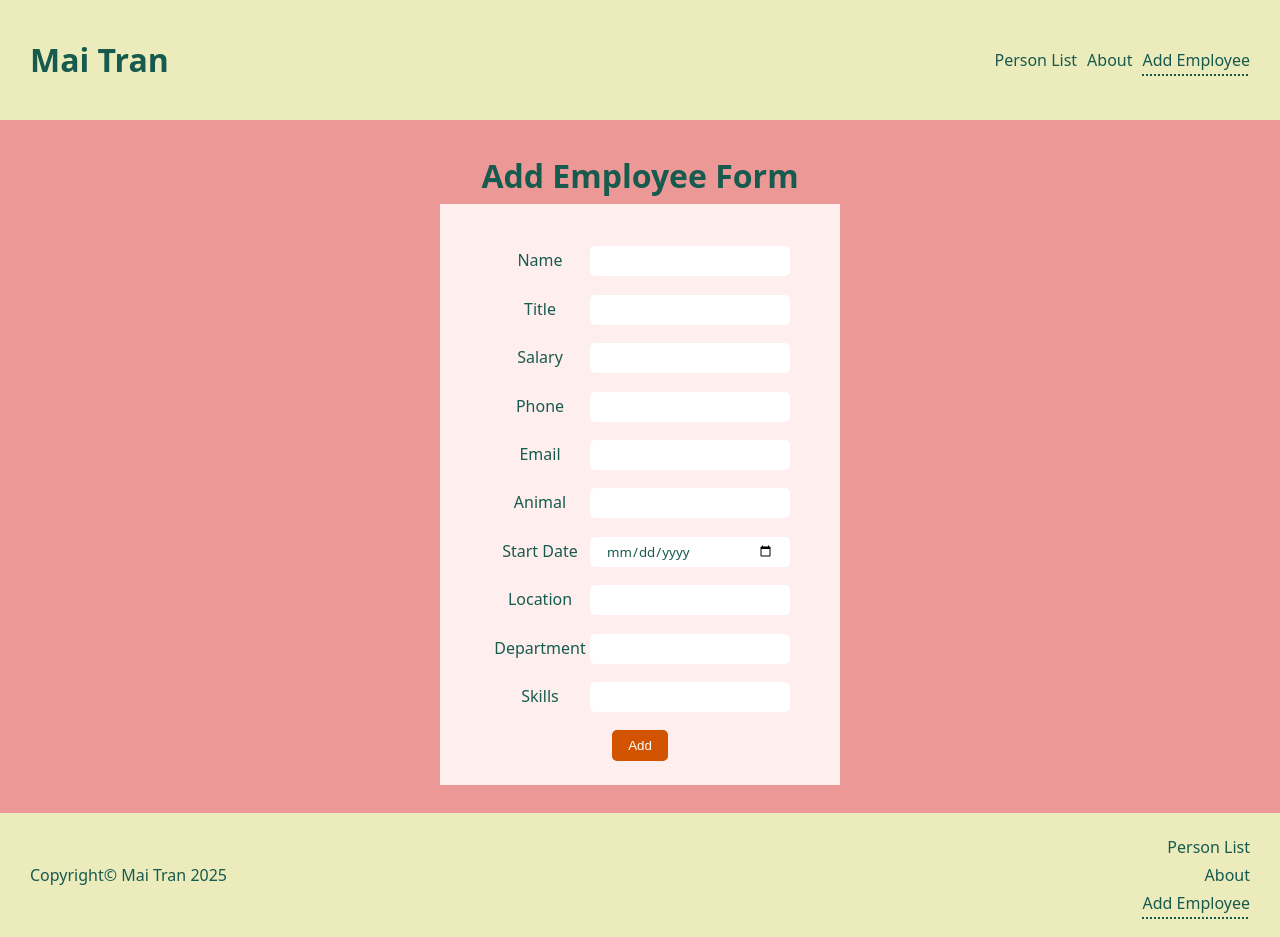
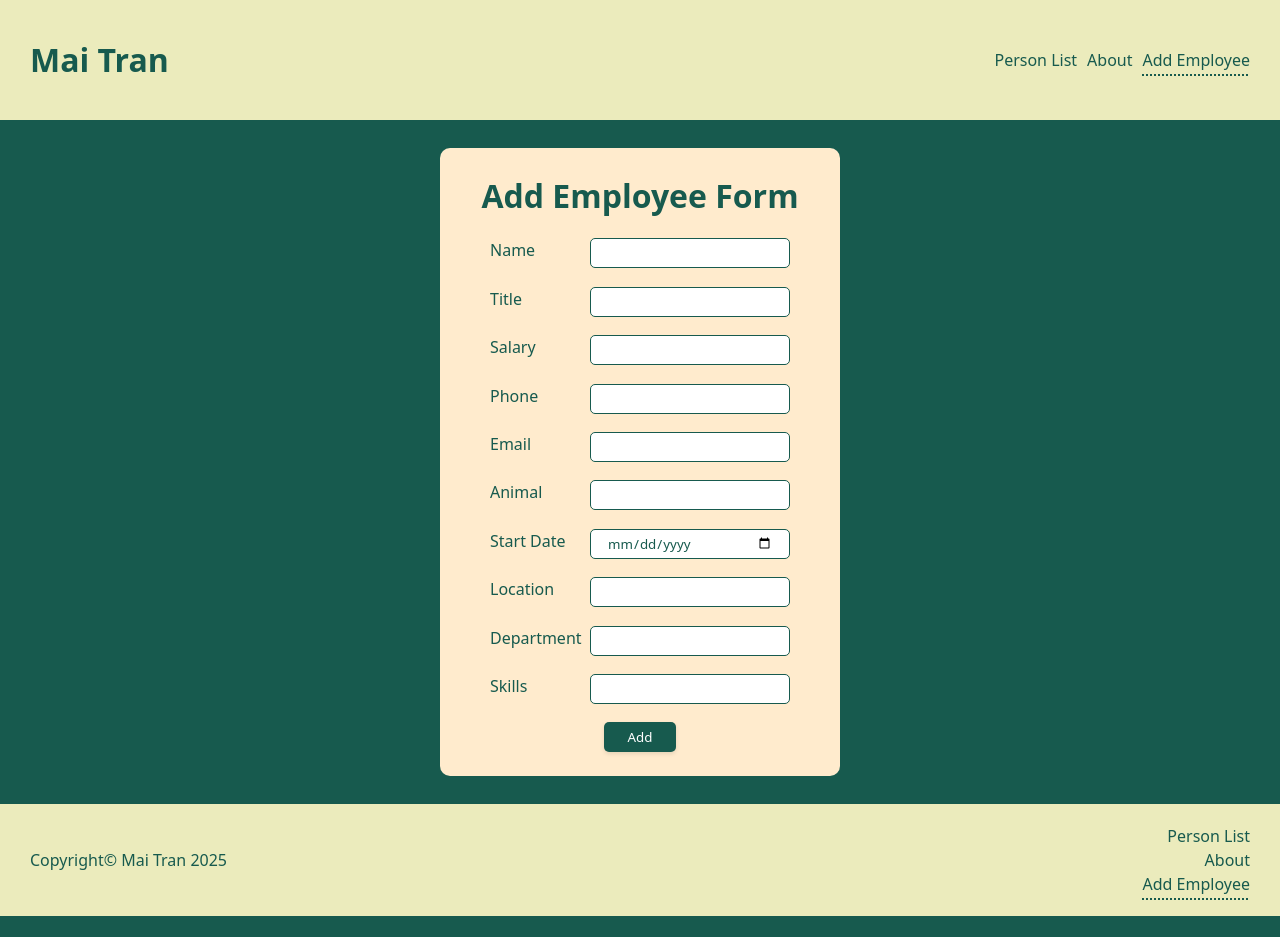
Before and after one commit to MaiTran41/hr_app, a React (Vite) app: page /add in a window 1280 px wide. After the commit the page ends 916 px from the top, so only its background shows below. Built offline with nearby package versions, Linux system fonts and the light colour scheme; data requests are answered from the project's data file.

Commit message:
fix stylings

```diff
--- a/db.json
+++ b/db.json
@@ -11,10 +11,7 @@
       "startDate": "2018-04-01",
       "location": "Helsinki",
       "department": "Human Resources",
-      "skills": [
-        "Recruiting",
-        "Communication"
-      ]
+      "skills": ["Recruiting", "Communication"]
     },
     {
       "id": "2",
@@ -27,11 +24,7 @@
       "startDate": "2024-12-15",
       "location": "Tampere",
       "department": "Engineering",
-      "skills": [
-        "JavaScript",
-        "React",
-        "Node.js"
-      ]
+      "skills": ["JavaScript", "React", "Node.js"]
     },
     {
       "id": "3",
@@ -44,11 +37,7 @@
       "startDate": "2020-01-10",
       "location": "Turku",
       "department": "Marketing",
-      "skills": [
-        "Social Media",
-        "Content Creation",
-        "SEO"
-      ]
+      "skills": ["Social Media", "Content Creation", "SEO"]
     },
     {
       "id": "4",
@@ -61,11 +50,7 @@
       "startDate": "2025-01-04",
       "location": "Helsinki",
       "department": "Finance",
-      "skills": [
-        "Financial Modeling",
-        "Data Analysis",
-        "Reporting"
-      ]
+      "skills": ["Financial Modeling", "Data Analysis", "Reporting"]
     },
     {
       "id": "5",
@@ -78,11 +63,7 @@
       "startDate": "2021-03-08",
       "location": "Espoo",
       "department": "Design",
-      "skills": [
-        "UI Design",
-        "Prototyping",
-        "Figma"
-      ]
+      "skills": ["UI Design", "Prototyping", "Figma"]
     },
     {
       "id": "6",
@@ -95,10 +76,7 @@
       "startDate": "2016-11-14",
       "location": "Vantaa",
       "department": "Operations",
-      "skills": [
-        "Project Planning",
-        "Team Leadership"
-      ]
+      "skills": ["Project Planning", "Team Leadership"]
     },
     {
       "id": "7",
@@ -111,10 +89,7 @@
       "startDate": "2022-01-17",
       "location": "Oulu",
       "department": "Customer Service",
-      "skills": [
-        "Problem Solving",
-        "Communication"
-      ]
+      "skills": ["Problem Solving", "Communication"]
     },
     {
       "id": "8",
@@ -127,11 +102,7 @@
       "startDate": "2015-07-03",
       "location": "Tampere",
       "department": "Engineering",
-      "skills": [
-        "Python",
-        "AWS",
-        "System Architecture"
-      ]
+      "skills": ["Python", "AWS", "System Architecture"]
     },
     {
       "id": "9",
@@ -144,11 +115,7 @@
       "startDate": "2020-09-01",
       "location": "Jyväskylä",
       "department": "Sales",
-      "skills": [
-        "Negotiation",
-        "CRM",
-        "Presentation"
-      ]
+      "skills": ["Negotiation", "CRM", "Presentation"]
     },
     {
       "id": "10",
@@ -161,133 +128,7 @@
       "startDate": "2019-04-15",
       "location": "Helsinki",
       "department": "IT",
-      "skills": [
-        "Networking",
-        "Windows",
-        "Linux"
-      ]
-    },
-    {
-      "id": "fd55",
-      "name": "wwwwww",
-      "title": "fewwefew",
-      "salary": "1122",
-      "phone": "112122",
-      "email": "mail@mail.com",
-      "animal": "qwddqwqw",
-      "startDate": "2025-04-28",
-      "location": "dqwqdw",
-      "department": "wdqdqw",
-      "skills": [
-        "qwdqdwdqw",
-        " qwdqqdew",
-        " qwdqwd"
-      ]
-    },
-    {
-      "id": "a169",
-      "name": "hhhhhhhh",
-      "title": "fhjegwfhe",
-      "salary": "123123",
-      "phone": "2432423",
-      "email": "mnail@bfhcw1",
-      "animal": "njgnvjkw",
-      "startDate": "2025-04-29",
-      "location": "egrfre",
-      "department": "ewffew",
-      "skills": [
-        "efwfe"
-      ]
-    },
-    {
-      "id": "f6f2",
-      "name": "jjjjjjjjjj",
-      "title": "bhjwbfhwe",
-      "salary": "121231",
-      "phone": "132123",
-      "email": "mai@ma.com",
-      "animal": "fox",
-      "startDate": "2015-01-13",
-      "location": "vwr",
-      "department": "efwewcf",
-      "skills": [
-        "efew"
-      ]
-    },
-    {
-      "id": "7d87",
-      "name": "hehhehhhehehe",
-      "title": "efwfewwe",
-      "salary": "132",
-      "phone": "1212",
-      "email": "mail@mail.com",
-      "animal": "cat",
-      "startDate": "2025-04-28",
-      "location": "ew",
-      "department": "fwe",
-      "skills": [
-        "dew"
-      ]
-    },
-    {
-      "id": "a33e",
-      "name": "hehhehehhhee",
-      "title": "efwffwefw",
-      "salary": "23",
-      "phone": "1212",
-      "email": "mail@mail.com",
-      "animal": "cat",
-      "startDate": "2025-05-07",
-      "location": "efwdew",
-      "department": "eqdeqw",
-      "skills": [
-        "deqdeqw"
-      ]
-    },
-    {
-      "id": "43c3",
-      "name": "test",
-      "title": "frewrerew",
-      "salary": "3212412",
-      "phone": "123123",
-      "email": "mail@mail.com",
-      "animal": "koala",
-      "startDate": "2025-04-29",
-      "location": "efwefw",
-      "department": "efwefw",
-      "skills": [
-        "efwewfwwef"
-      ]
-    },
-    {
-      "id": "948d",
-      "name": "TEST2",
-      "title": "erwfffew",
-      "salary": "1122",
-      "phone": "121",
-      "email": "mail@gmail.com",
-      "animal": "dolphin",
-      "startDate": "2025-04-29",
-      "location": "rq",
-      "department": "swde",
-      "skills": [
-        "as"
-      ]
-    },
-    {
-      "id": "0c9f",
-      "name": "wfew",
-      "title": "wffwef",
-      "salary": "12",
-      "phone": "11212",
-      "email": "mail@mail.com",
-      "animal": "cat",
-      "startDate": "2025-05-08",
-      "location": "cw",
-      "department": "cwd",
-      "skills": [
-        "c"
-      ]
+      "skills": ["Networking", "Windows", "Linux"]
     }
   ]
 }
--- a/index.html
+++ b/index.html
@@ -4,6 +4,11 @@
     <meta charset="UTF-8" />
     <link rel="icon" type="image/svg+xml" href="/vite.svg" />
     <meta name="viewport" content="width=device-width, initial-scale=1.0" />
+    <link
+      href="https://fonts.googleapis.com/css2?family=Nunito+Sans:wght@600;700&family=Source+Sans+Pro:wght@400;500&display=swap"
+      rel="stylesheet"
+    />
+
     <title>HR app</title>
   </head>
   <body>
--- a/src/components/Header/Header.module.css
+++ b/src/components/Header/Header.module.css
@@ -1,5 +1,6 @@
 header {
   background-color: #ebebbc;
+
   color: #175a4e;
   display: flex;
   justify-content: space-between;
--- a/src/components/PersonCard/PersonCard.jsx
+++ b/src/components/PersonCard/PersonCard.jsx
@@ -147,11 +147,27 @@ const PersonCard = ({
 
       {isEditing ? (
         <div className={styles.btnContainer}>
-          <button onClick={handleSaveFields}>Save</button>
-          <button onClick={handleCancel}>Cancel</button>
+          <button
+            className={`${styles.btn} ${styles.saveBtn}`}
+            onClick={handleSaveFields}
+          >
+            Save
+          </button>
+
+          <button
+            className={`${styles.btn} ${styles.cancelBtn}`}
+            onClick={handleCancel}
+          >
+            Cancel
+          </button>
         </div>
       ) : (
-        <button onClick={() => setIsEditing(!isEditing)}>Edit</button>
+        <button
+          className={`${styles.btn} ${styles.editBtn}`}
+          onClick={() => setIsEditing(!isEditing)}
+        >
+          Edit
+        </button>
       )}
     </div>
   );
--- a/src/components/PersonCard/PersonCard.module.css
+++ b/src/components/PersonCard/PersonCard.module.css
@@ -1,5 +1,8 @@
 .personBlock {
-  background-color: #eb9896;
+  /* background-color: #eb9896; */
+  background-color: blanchedalmond;
+  /* background-color: #ffeeee; */
+  font-family: var(--font-body);
   color: #175a4e;
   border-radius: 12px;
   padding: 1rem;
@@ -12,7 +15,7 @@
 }
 
 .inputs {
-  font-family: inherit;
+  font-family: var(--font-body);
   border: none;
   border-radius: 5px;
   height: 30px;
@@ -30,8 +33,9 @@
   gap: 0.75rem;
 }
 
-button {
-  background-color: #d35400;
+.btn {
+  font-family: var(--font-body);
+  background-color: #175a4e;
   color: white;
   border: none;
   border-radius: 5px;
@@ -39,7 +43,19 @@ button {
   padding: 8px 16px;
 }
 
-button:hover {
+.btn:hover {
   transition: 0.3s all ease;
-  background-color: #ae5112;
+  background-color: #144038;
 }
+
+.cancelBtn {
+  background-color: #ae2a2a;
+}
+
+.cancelBtn:hover {
+  background-color: #8f2727;
+}
+
+.saveBtn {
+  background-color: #175a4e;
+}
--- a/src/index.css
+++ b/src/index.css
@@ -1,8 +1,11 @@
 :root {
   font-family: system-ui, Avenir, Helvetica, Arial, sans-serif;
-  line-height: 1.75;
-  font-weight: 400;
-  color: rgba(255, 255, 255, 0.87);
+  line-height: 1.5;
+  /* font-weight: 400; */
+  /* color: rgba(255, 255, 255, 0.87); */
+
+  --font-heading: "Nunito Sans", sans-serif;
+  --font-body: "Source Sans Pro", sans-serif;
 }
 
 body {
--- a/src/pages/AddEmployee/AddEmployee.jsx
+++ b/src/pages/AddEmployee/AddEmployee.jsx
@@ -68,9 +68,8 @@ const AddEmployee = ({ onAddEmployee }) => {
   return (
     <>
       <form className={styles.formContainer} onSubmit={handleSubmit}>
-        <h1>Add Employee Form</h1>
-
         <div className={styles.formInputContainer}>
+          <h1>Add Employee Form</h1>
           <div className={styles.formInputsWrapper}>
             <div className={styles.formInputs}>
               <div className={styles.labelWrapper}>
@@ -202,7 +201,7 @@ const AddEmployee = ({ onAddEmployee }) => {
               />
             </div>
           </div>
-          <button id="add-employee-btn">Add</button>
+          <button className={styles.addBtn}>Add</button>
         </div>
       </form>
     </>
--- a/src/pages/AddEmployee/AddEmployee.module.css
+++ b/src/pages/AddEmployee/AddEmployee.module.css
@@ -1,5 +1,5 @@
 .formContainer {
-  background-color: #eb9896;
+  background-color: #175a4e;
   color: #175a4e;
   padding: 28px;
   display: flex;
@@ -8,7 +8,9 @@
 }
 
 .formInputContainer {
-  background-color: #ffeeee;
+  /* background-color: #ffeeee; */
+  /* background-color: #ebebbc; */
+  background-color: blanchedalmond;
   width: 400px;
   padding: 24px;
   display: flex;
@@ -16,6 +18,7 @@
   align-items: center;
   justify-content: center;
   height: auto;
+  border-radius: 10px;
 }
 
 .formInputs {
@@ -27,15 +30,16 @@
   color: #175a4e;
   font-family: inherit;
   border-radius: 5px;
-  border: none;
+  border: 1px solid #175a4e;
   height: 30px;
   width: 200px;
   text-align: left;
   padding: 0 16px;
 }
 
-#add-employee-btn {
+.addBtn {
   background-color: #175a4e;
+  /* background-color: #78ac6c; */
   color: white;
   font-family: inherit;
   border: none;
@@ -48,12 +52,12 @@
   box-shadow: 0 2px 4px rgba(0, 0, 0, 0.1);
 }
 
-#add-employee-btn:hover {
+.addBtn:hover {
   background-color: #144038;
   box-shadow: 0 4px 8px rgba(0, 0, 0, 0.15);
 }
 
 .labelWrapper {
   min-width: 100px;
-  text-align: lexft;
+  text-align: left;
 }
--- a/src/pages/PersonList/PersonList.jsx
+++ b/src/pages/PersonList/PersonList.jsx
@@ -1,12 +1,12 @@
-import "../PersonList/PersonList.css";
+import styles from "../PersonList/PersonList.module.css";
 import PersonCard from "../../components/PersonCard/PersonCard";
 
 const PersonList = ({ employeesData, onSalaryChange }) => {
   return (
     <>
-      <div className="employee-list-container">
-        <h2>Employee List</h2>
-        <div className="employee-list-wrapper">
+      <div className={styles.employeeListContainer}>
+        <h2 className={styles.heading}>Employee List</h2>
+        <div className={styles.employeeListWrapper}>
           {employeesData.map((employee) => (
             <PersonCard
               key={employee.id}
--- a/src/pages/PersonList/PersonList.css
+++ b/src/pages/PersonList/PersonList.module.css
@@ -1,15 +1,17 @@
-.employee-list-container h2 {
+.heading {
+  font-family: var(--font-heading);
   font-size: 36px;
+  color: white;
 }
 
-.employee-list-container {
+.employeeListContainer {
   padding: 20px;
   display: flex;
   flex-direction: column;
   gap: 20px;
 }
 
-.employee-list-wrapper {
+.employeeListWrapper {
   display: flex;
   flex-wrap: wrap;
   justify-content: center;
```
Also changed, not shown: src/App.jsx (+0 -21 lines).
